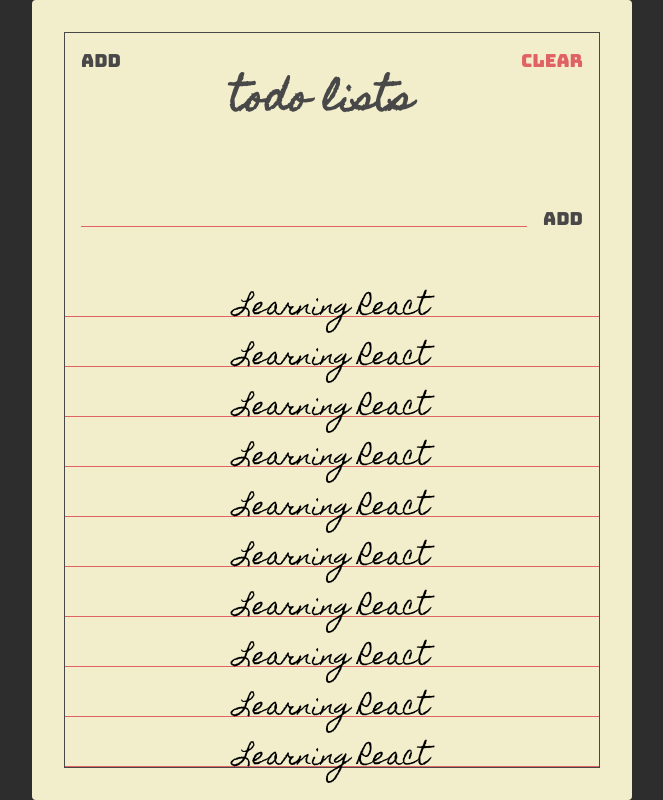
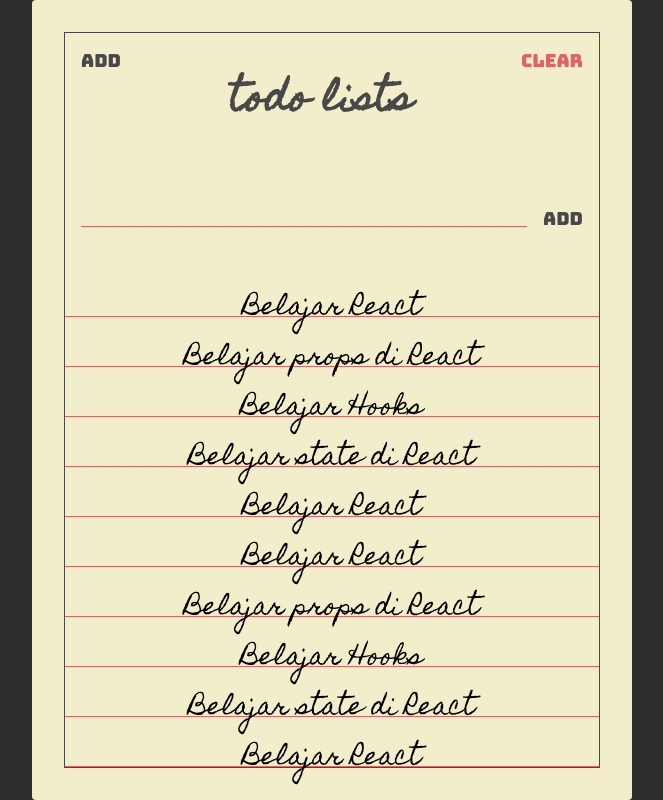
Before and after one commit to thoriqr/react-todolist, a React (Create React App) app: page / in a window 1280 px wide. Shown: the whole page, without its empty margins (308-971 px from the left). Built offline with nearby package versions, Linux system fonts and the light colour scheme.

Commit message:
membuat pages dan component todo

```diff
--- a/src/App.js
+++ b/src/App.js
@@ -1,56 +1,8 @@
 import React from "react";
 import "./styles.css";
 
-import Paper from "./components/Paper";
+import TodoList from "./pages/TodoList";
 
 export default function App() {
-  return (
-    <Paper>
-      <section className="header">
-        <button className="header-btn main-black-color">Add</button>
-        <h1 className="header-title">Todo Lists</h1>
-        <button className="header-btn main-red-color">Clear</button>
-      </section>
-
-      <section className="add">
-        <form className="add-form">
-          <input type="text" className="add-input" />
-          <button className="add-btn main-black-color">Add</button>
-        </form>
-      </section>
-
-      <section className="todos">
-        <div className="todo">
-          <span className="todo-text">Learning React</span>
-        </div>
-        <div className="todo">
-          <span className="todo-text">Learning React</span>
-        </div>
-        <div className="todo">
-          <span className="todo-text">Learning React</span>
-        </div>
-        <div className="todo">
-          <span className="todo-text">Learning React</span>
-        </div>
-        <div className="todo">
-          <span className="todo-text">Learning React</span>
-        </div>
-        <div className="todo">
-          <span className="todo-text">Learning React</span>
-        </div>
-        <div className="todo">
-          <span className="todo-text">Learning React</span>
-        </div>
-        <div className="todo">
-          <span className="todo-text">Learning React</span>
-        </div>
-        <div className="todo">
-          <span className="todo-text">Learning React</span>
-        </div>
-        <div className="todo">
-          <span className="todo-text">Learning React</span>
-        </div>
-      </section>
-    </Paper>
-  );
+  return <TodoList />;
 }
--- a/src/components/Header.jsx
+++ b/src/components/Header.jsx
@@ -0,0 +1,13 @@
+import React from "react";
+
+const Header = () => {
+  return (
+    <section className="header">
+      <button className="header-btn main-black-color">Add</button>
+      <h1 className="header-title">Todo Lists</h1>
+      <button className="header-btn main-red-color">Clear</button>
+    </section>
+  );
+};
+
+export default Header;
--- /dev/null
+++ b/src/components/Todo.jsx
@@ -0,0 +1,16 @@
+import React from "react";
+import PropTypes from "prop-types";
+
+const Todo = (props) => {
+  return (
+    <div className="todo">
+      <span className="todo-text">{props.text}</span>
+    </div>
+  );
+};
+
+Todo.propTypes = {
+  text: PropTypes.string.isRequired
+};
+
+export default Todo;
--- a/src/components/TodoForm.jsx
+++ b/src/components/TodoForm.jsx
@@ -0,0 +1,14 @@
+import React from "react";
+
+const TodoForm = () => {
+  return (
+    <section className="add">
+      <form className="add-form">
+        <input type="text" className="add-input" />
+        <button className="add-btn main-black-color">Add</button>
+      </form>
+    </section>
+  );
+};
+
+export default TodoForm;
--- a/src/components/Todos.jsx
+++ b/src/components/Todos.jsx
@@ -0,0 +1,48 @@
+import React from "react";
+
+import Todo from "./Todo";
+
+const Todos = () => {
+  const todos = [
+    {
+      text: "Belajar React"
+    },
+    {
+      text: "Belajar props di React"
+    },
+    {
+      text: "Belajar Hooks"
+    },
+    {
+      text: "Belajar state di React"
+    },
+    {
+      text: "Belajar React"
+    },
+    {
+      text: "Belajar React"
+    },
+    {
+      text: "Belajar props di React"
+    },
+    {
+      text: "Belajar Hooks"
+    },
+    {
+      text: "Belajar state di React"
+    },
+    {
+      text: "Belajar React"
+    }
+  ];
+
+  return (
+    <section className="todos">
+      {todos.map((todo) => {
+        return <Todo text={todo.text} />;
+      })}
+    </section>
+  );
+};
+
+export default Todos;
--- /dev/null
+++ b/src/pages/TodoList.jsx
@@ -0,0 +1,18 @@
+import React from "react";
+
+import Paper from "../components/Paper";
+import Header from "../components/Header";
+import TodoForm from "../components/TodoForm";
+import Todos from "../components/Todos";
+
+const TodoList = () => {
+  return (
+    <Paper>
+      <Header />
+      <TodoForm />
+      <Todos />
+    </Paper>
+  );
+};
+
+export default TodoList;
--- a/src/styles.css
+++ b/src/styles.css
@@ -133,6 +133,8 @@
 .todos {
   display: flex;
   flex-direction: column;
+
+  min-height: 500px;
 }
 
 .todo {
@@ -141,7 +143,7 @@
   flex: 1 0 auto;
   text-align: center;
 
-  min-height: 34px;
+  max-height: 34px;
   margin: 16px 0 0;
   font-family: "Homemade Apple", sans-serif;
   font-size: 24px;
@@ -150,6 +152,8 @@
 }
 
 .todo-text {
+  width: 100%;
+  height: 50px;
   position: absolute;
   left: 50%;
   transform: translate(-50%);
```
